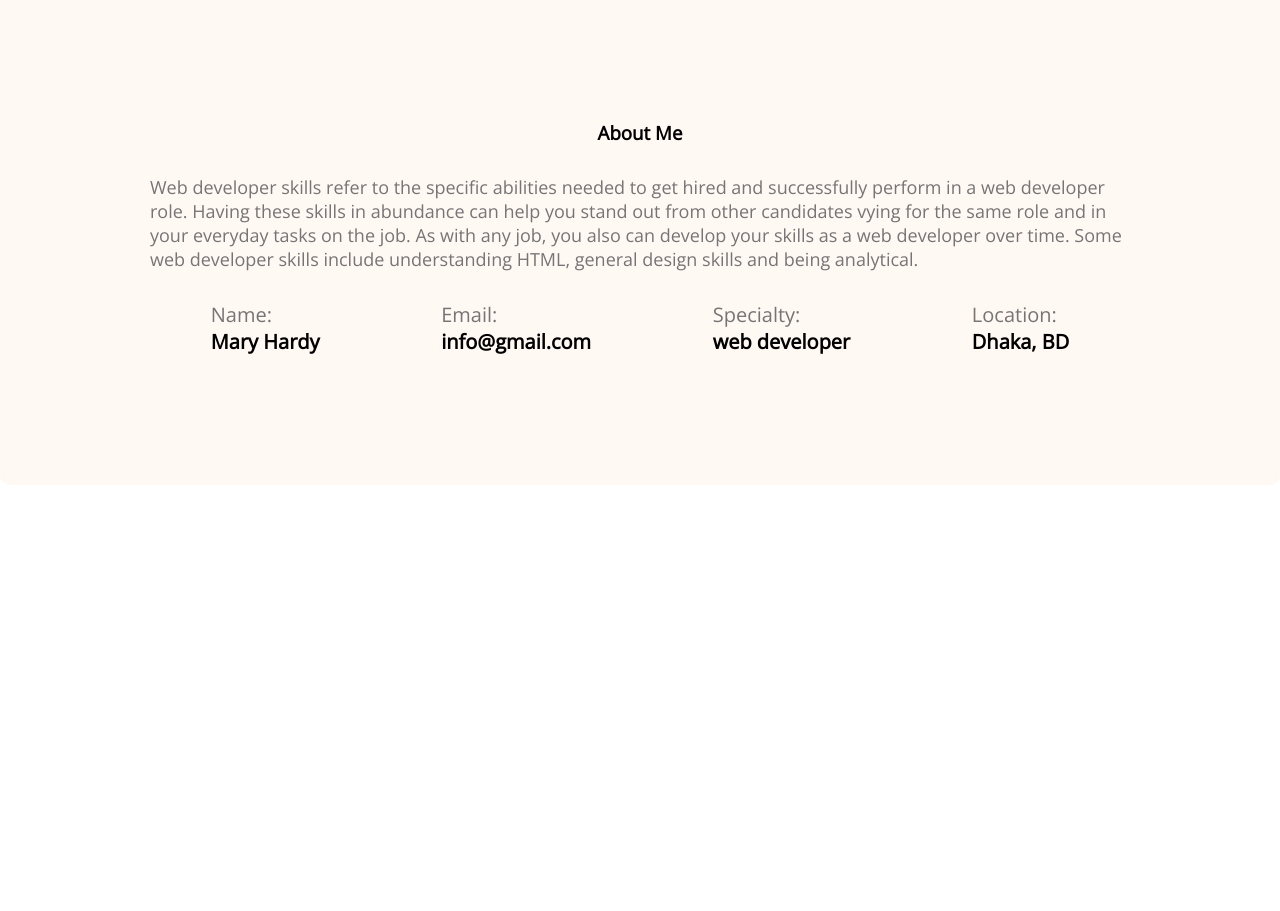
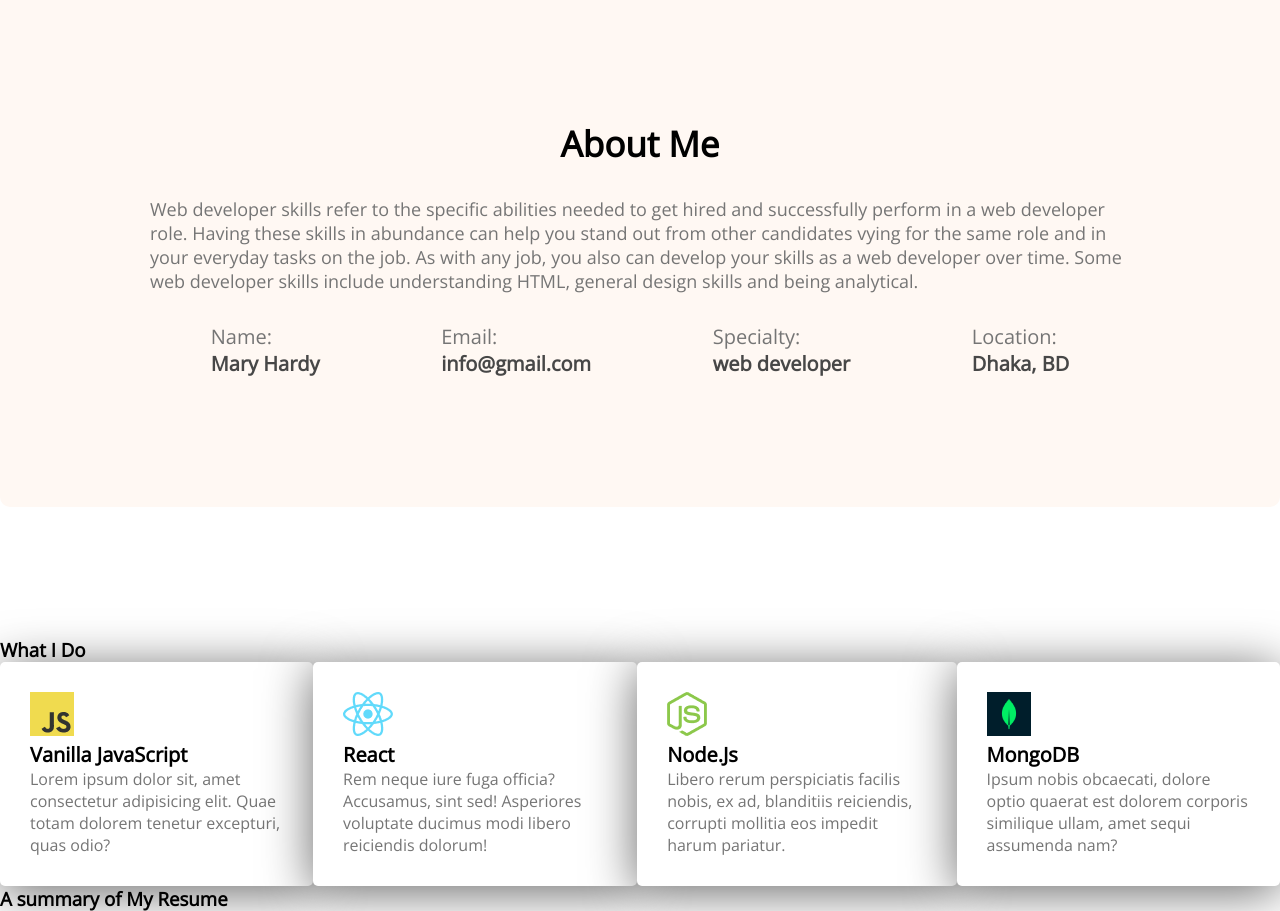
Before and after one commit to UshaAkter12/developer-portfolio, a plain HTML site: page index.html in a window 1280 px wide. Shown: the part 980-1891 px from the top of the page. Before the commit the page ends 1465 px from the top, so only its background shows below. Drawn offline with nearby package versions, Linux system fonts and the light colour scheme.

Commit message:
added skills contents

```diff
--- a/index.html
+++ b/index.html
@@ -59,6 +59,36 @@
 
 
         </section>
+        <!-- what i do section -->
+        <section class="what-i-do">
+            <h3 class="section-title">What I Do</h3>
+            <div class="skill-container">
+                <div class="skill">
+                    <img src="images/icons/js.png" alt="">
+                    <p class="skill-title">Vanilla JavaScript</p>
+                    <p class="skill-description">Lorem ipsum dolor sit, amet consectetur adipisicing elit. Quae totam dolorem tenetur excepturi, quas odio?</p>
+                </div>
+                <div class="skill">
+                    <img src="images/icons/react.png" alt="">
+                    <p class="skill-title">React</p>
+                    <p class="skill-description">Rem neque iure fuga officia? Accusamus, sint sed! Asperiores voluptate ducimus modi libero reiciendis dolorum!</p>
+                </div>
+                <div class="skill">
+                    <img src="images/icons/nodejs.png" alt="">
+                    <p class="skill-title">Node.Js</p>
+                    <p class="skill-description">Libero rerum perspiciatis facilis nobis, ex ad, blanditiis reiciendis, corrupti mollitia eos impedit harum pariatur.</p>
+                </div>
+                <div class="skill">
+                    <img src="images/icons/mongo.png" alt="">
+                    <p class="skill-title">MongoDB</p>
+                    <p class="skill-description">Ipsum nobis obcaecati, dolore optio quaerat est dolorem corporis similique ullam, amet sequi assumenda nam?</p>
+                </div>
+            </div>
+            </section>
+            <!-- Resume Section-->
+            <section class="resume">
+                <h3 class="section-title">A summary of My Resume</h3>
+            </section>
 
 
     </main>
--- a/styles/portfolio.css
+++ b/styles/portfolio.css
@@ -90,6 +90,8 @@ nav li{
 
 .Section-Title{
     text-align: center;
+    font-weight: 700;
+    font-size: 35px;
     margin-bottom: 30px;
 
 }
@@ -115,4 +117,27 @@ nav li{
 .info-description{
     font-weight: 700;
     font-size: 20px;
+    color: #474747;
 }
+/* What i do styles*/
+.what-i-do{
+    margin-top: 130px;
+}
+
+.skill-container{
+    display: flex;
+}
+.skill{
+    background: #FFFFFF;
+    box-shadow: 0px 6px 50px rgba(0, 0, 0, 0.60);
+    border-radius: 5px;
+    padding: 30px;
+}
+.skill-title{
+    font-weight: 700;
+    font-size: 20px;
+}
+
+.skill-description{
+    color: #757575;
+}
```
